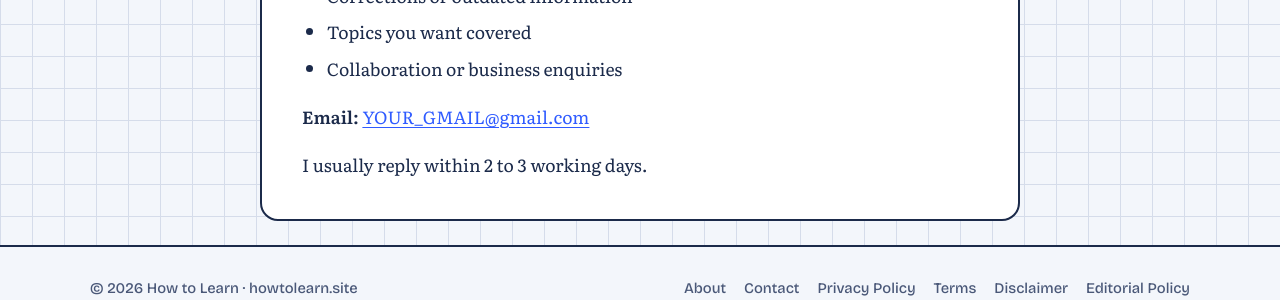
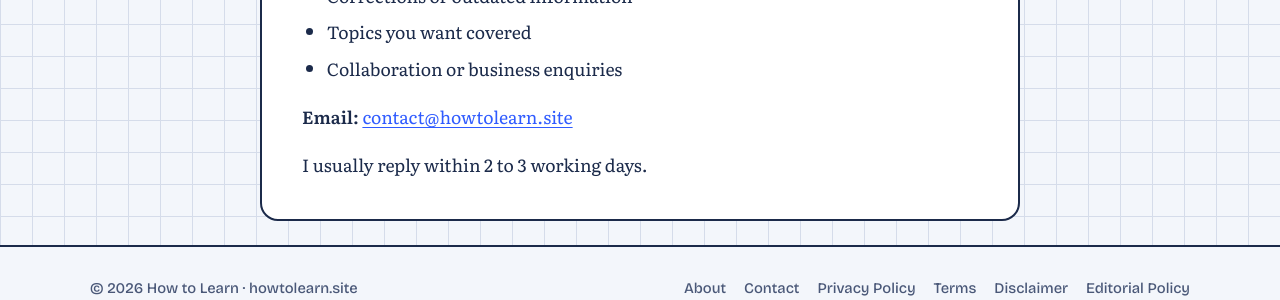
Before and after one commit to mehuls-ER7/mehuls-ER7.github.io, a Jekyll site: the page built from contact.md, in a window 1280 px wide. Shown: the part 360-660 px from the top of the page. Built offline with Jekyll 4.4.1, drawn with Linux system fonts in a browser that asks for light colours.

Commit message:
Update contact email address in contact.md

```diff
--- a/contact.md
+++ b/contact.md
@@ -16,7 +16,7 @@ description: Contact How to Learn for questions, corrections, topic requests or
   <li>Collaboration or business enquiries</li>
 </ul>
 
-<p><strong>Email:</strong> <a href="mailto:contact@howtolearn.site">YOUR_GMAIL@gmail.com</a></p>
+<p><strong>Email:</strong> <a href="mailto:contact@howtolearn.site">contact@howtolearn.site</a></p>
 
 <p>I usually reply within 2 to 3 working days.</p>
 
```
